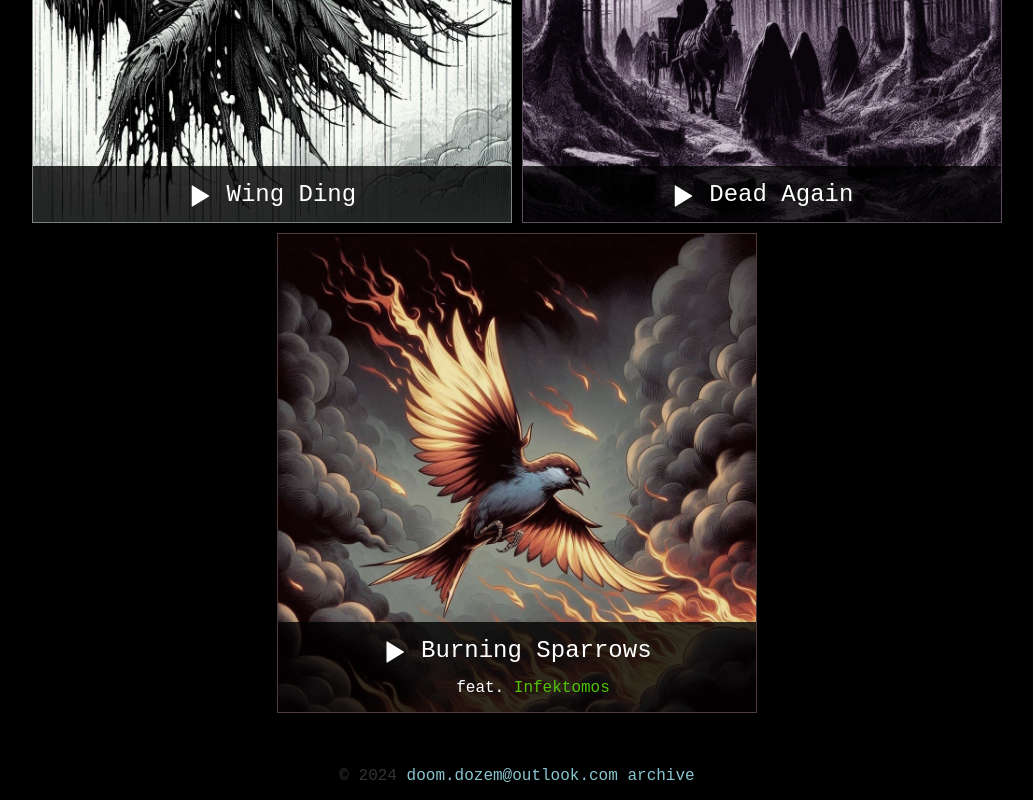
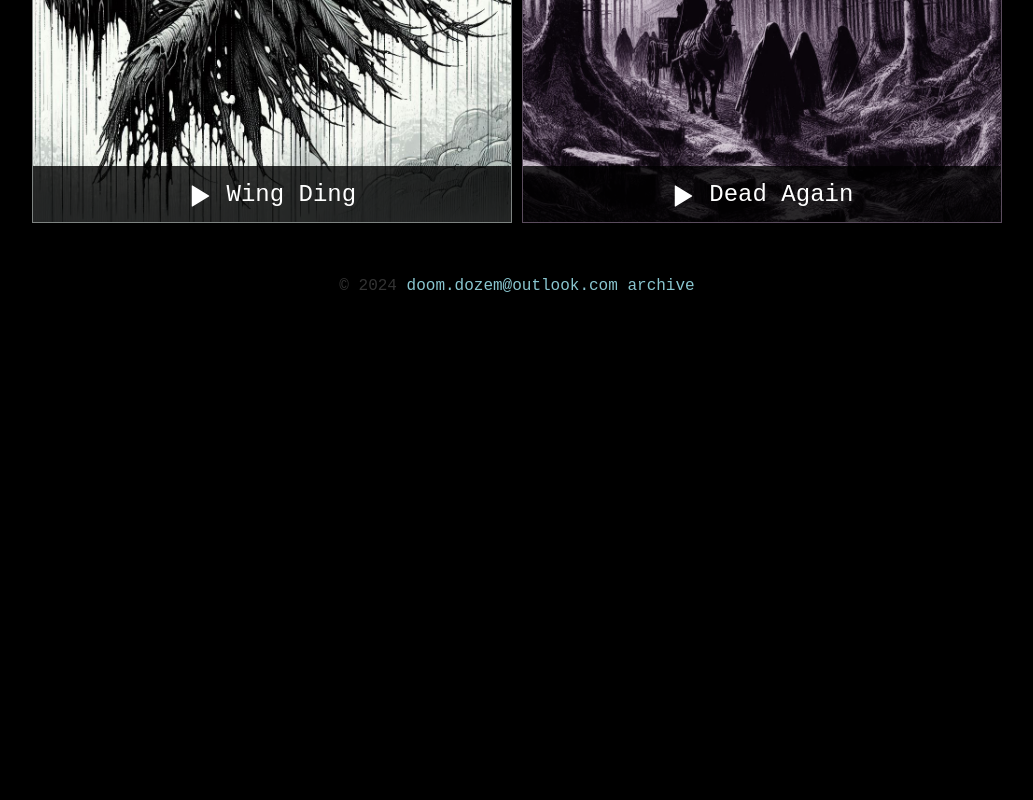
Before and after one commit to smackem/smackem.github.io, a plain HTML site: page blood/index.html in a window 1280 px wide. Shown: the part 2787-3587 px from the top of the page, without its empty margins (123-1156 px from the left). After the commit the page ends 3097 px from the top, so only its background shows below. Drawn offline with nearby package versions, Linux system fonts and the light colour scheme.

Commit message:
removed burning sparrows from index

```diff
--- a/blood/index.html
+++ b/blood/index.html
@@ -237,20 +237,6 @@
             </span>
         </div>
     </div>
-    <div class="tile-container" style="border-color: #4f3a3c">
-        <img src="img/BurningSparrows2.JPG" alt="Image 9">
-        <div class="overlay">
-            <span onclick="audioPlayPause(this)" class="player">
-                <i class="control glyphicon glyphicon-play featured-control"></i>
-                <audio class="audio-player" src="assets/BurningSparrows-feat-Infektomos.mp3" preload="auto"></audio>
-                <a class="featured-song" href="javascript:void(0);">Burning Sparrows</a>
-            </span>
-            <br />
-            <span class="song-info">
-                feat. <a target="_blank" class="infektomos" href="https://open.spotify.com/artist/55XFEXXgExjX7xpi6mB8GW?si=D59fRkTqSQqfQX2z3MKBZQ">Infektomos</a>
-            </span>
-        </div>
-    </div>
 </div>
 
 <div class="header-footer">
```
